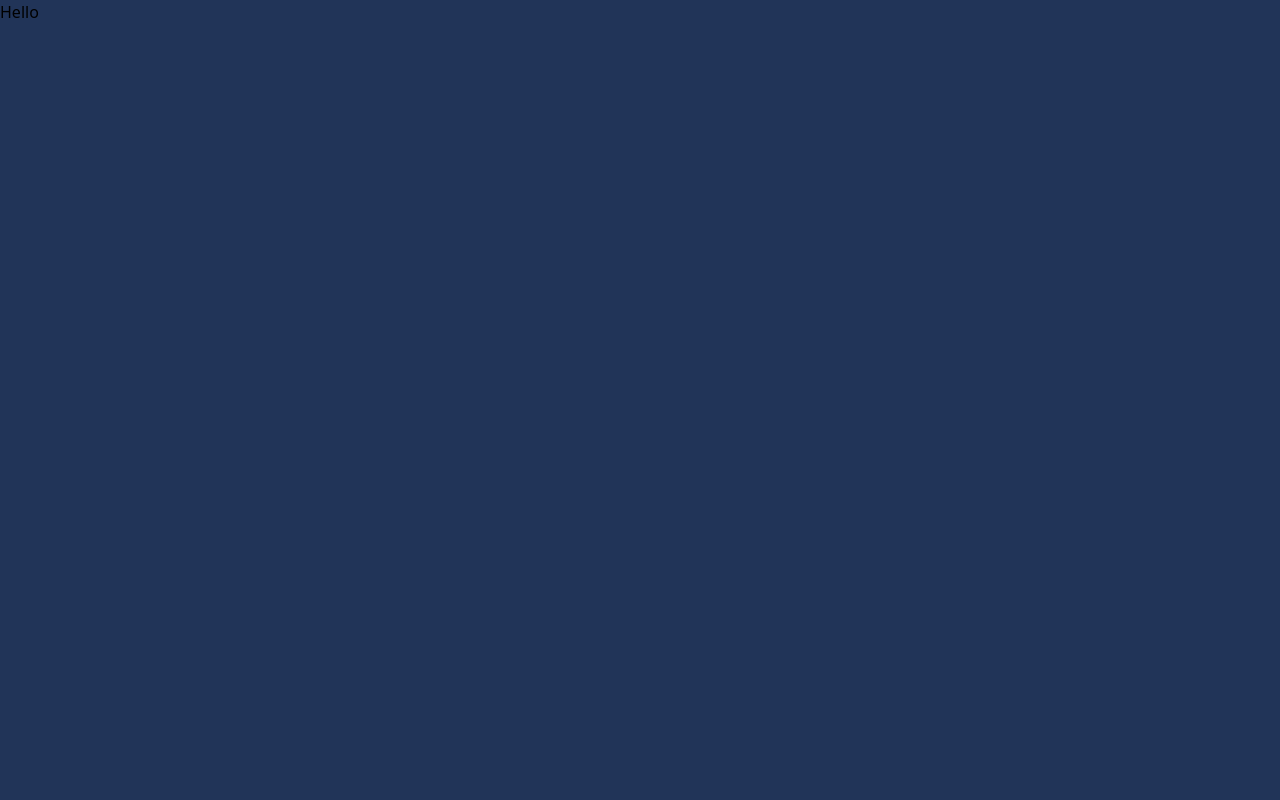
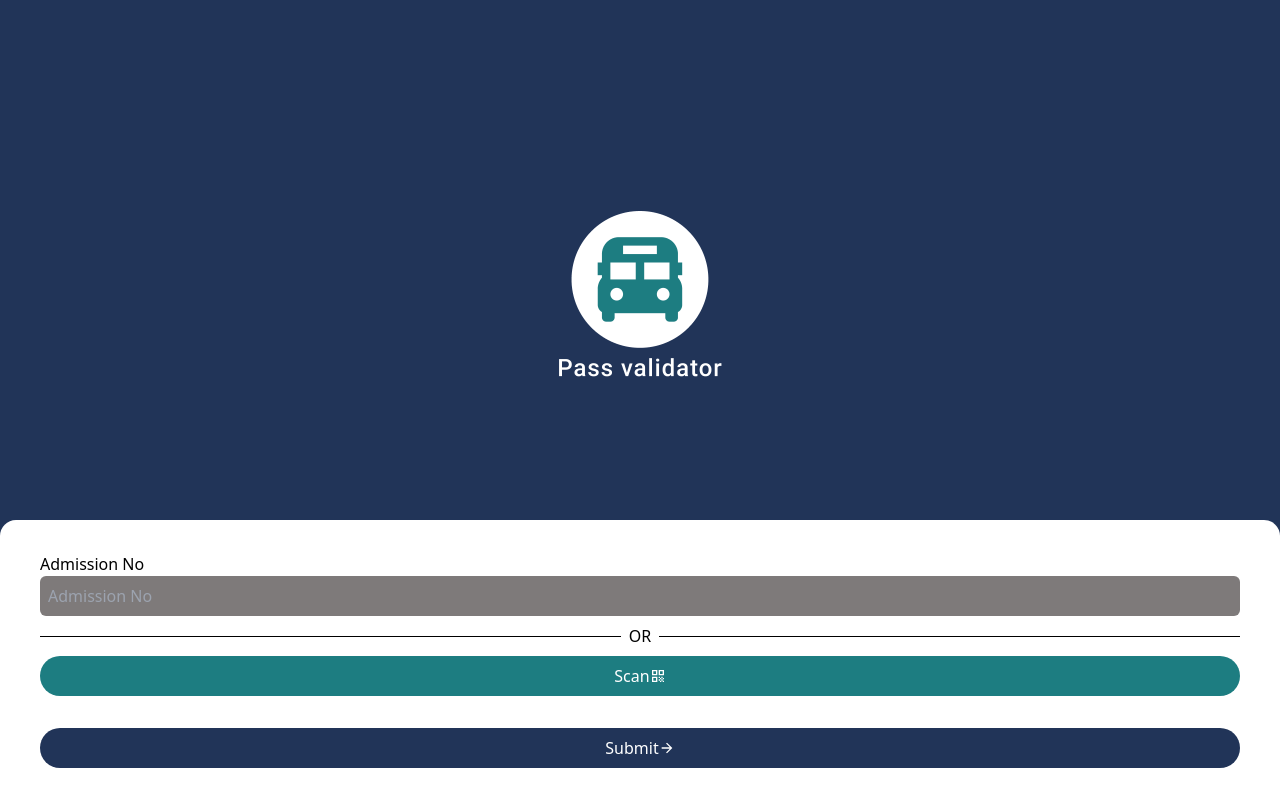
Before and after one commit to MuhammedJaseemVK/pass-validator, a Next.js app: page / in a window 1280 px wide. Built offline with nearby package versions, Linux system fonts and the light colour scheme.

Commit message:
created ui for index page

```diff
--- a/package.json
+++ b/package.json
@@ -14,6 +14,7 @@
     "postcss": "8.4.21",
     "react": "18.2.0",
     "react-dom": "18.2.0",
+    "react-icons": "^4.8.0",
     "tailwindcss": "3.3.1"
   }
 }
--- a/src/pages/index.js
+++ b/src/pages/index.js
@@ -1,7 +1,43 @@
+import { MdOutlineQrCode } from 'react-icons/md';
+import { MdArrowForward } from 'react-icons/md'
+import Image from 'next/image';
+
 export default function Home() {
   return (
-    <div className='h-screen bg-[#213458]'>
-      Hello
+    <div className='h-screen bg-[#213458] relative text-black'>
+      {/* Logo */}
+      <div className='w-full h-3/4 flex items-center'>
+        <Image src="/pass-validator-logo.png" alt="logo" width='250' height='250' className='mx-auto' />
+      </div>
+
+
+      {/* Bottom Area */}
+      <div className="bg-white absolute bottom-0 left-0 w-full py-8 rounded-t-2xl px-10 flex flex-col gap-2">
+            <div>
+              <div className="text-md">Admission No</div>
+              <input type="text" className="bg-[#7E7A7A] p-2 rounded-md w-full" placeholder="Admission No" />
+            </div>
+
+
+            {/* OR Bar */}
+            <div className="flex flex-row justify-between items-center">
+              <div className='w-1/2 h-[1px] bg-black'></div>
+              <p className="mx-2">OR</p>
+              <div className='w-1/2 h-[1px] bg-black'></div>
+            </div>
+
+            {/* Buttons */}
+            <div>
+              <button className="btn btn-primary">Scan
+                <MdOutlineQrCode />
+              </button>
+              <button className='btn btn-secondary'>
+                Submit
+                <MdArrowForward />
+              </button>
+            </div>
+      </div>
     </div>
+
   )
 }
--- a/src/styles/globals.css
+++ b/src/styles/globals.css
@@ -2,26 +2,17 @@
 @tailwind components;
 @tailwind utilities;
 
-:root {
-  --foreground-rgb: 0, 0, 0;
-  --background-start-rgb: 214, 219, 220;
-  --background-end-rgb: 255, 255, 255;
-}
 
-@media (prefers-color-scheme: dark) {
-  :root {
-    --foreground-rgb: 255, 255, 255;
-    --background-start-rgb: 0, 0, 0;
-    --background-end-rgb: 0, 0, 0;
+@layer utilities {
+  .btn {
+    @apply flex justify-center w-full items-center text-white text-base rounded-full px-3 py-2;
+  }
+
+  .btn-primary {
+    @apply bg-[#1D7D81];
+  }
+
+  .btn-secondary {
+    @apply bg-[#213458] mt-8;
   }
 }
-
-body {
-  color: rgb(var(--foreground-rgb));
-  background: linear-gradient(
-      to bottom,
-      transparent,
-      rgb(var(--background-end-rgb))
-    )
-    rgb(var(--background-start-rgb));
-}
```
Also changed, not shown: public/pass-validator-logo.png (added), 1 other file (tests, documents, lock files or other folders).
